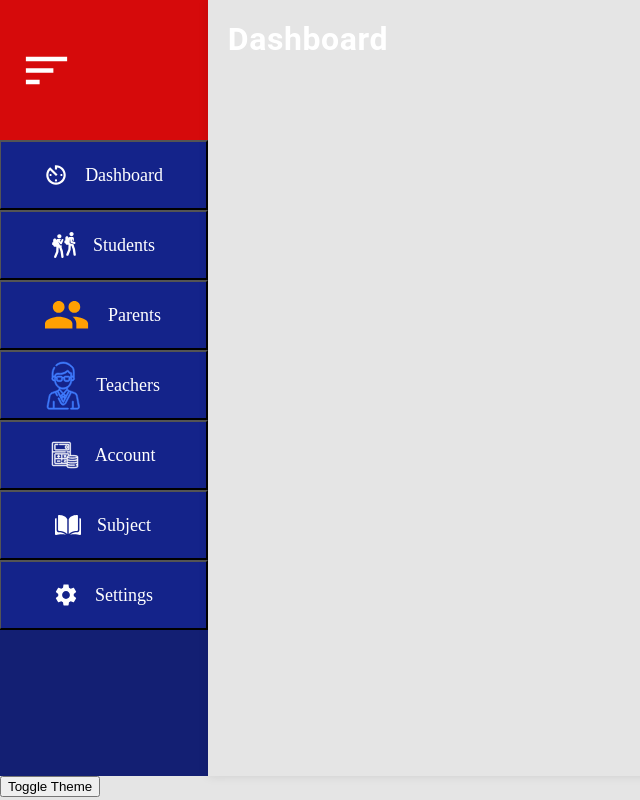
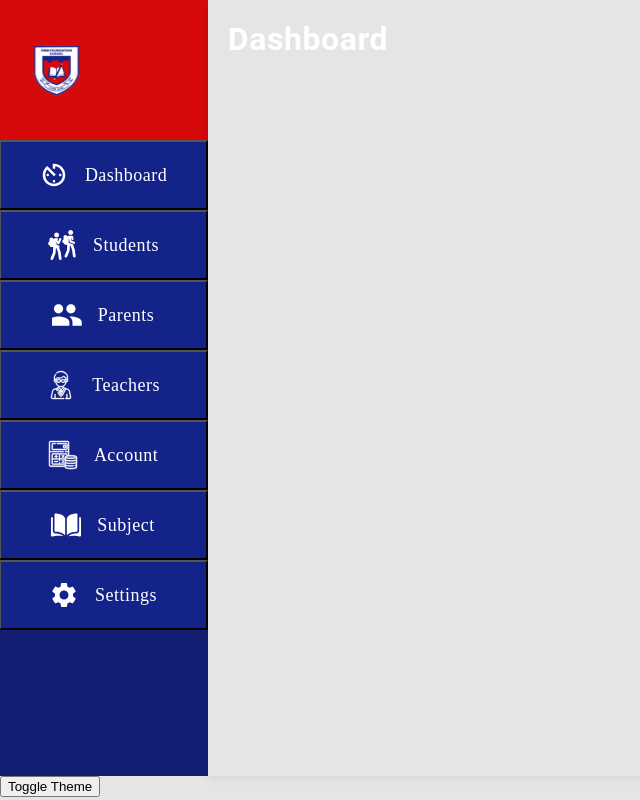
Before and after one commit to AF2B/SchoolSystemSTUP, a React (Vite) app: page /dashboard in a window 1280 px wide. Shown: the whole page, without its empty margins (0-640 px from the left). Built offline with nearby package versions, Linux system fonts and the light colour scheme.

Commit message:
SideNavBar base done

```diff
--- a/src/components/SideNavBarButton/style.ts
+++ b/src/components/SideNavBarButton/style.ts
@@ -5,6 +5,12 @@ export const SideNavBarButtonContainer = styled.div`
     flex-direction: row;
     align-items: center;
     /* padding: 0.5rem 0rem; */
+
+    @media screen and (max-width: 768px) {
+        flex-direction: column;
+        justify-content: center;
+        padding: 0 2px;
+    }
 `;
 
 export const SideNavBarButtonStyled = styled.button`
@@ -21,10 +27,21 @@ export const SideNavBarButtonStyled = styled.button`
         cursor: pointer;
         background-color: ${props => props.theme.primary2};
     }
+
+    @media screen and (max-width: 768px) {
+        width: 100%;
+    }
 `;
 
 export const SideNavBarButtonIcon = styled.img`
     margin-right: 1rem;
+    width: 30px;
+    height: 30px;
+
+    @media screen and (max-width: 768px) {
+        margin-right: 0;
+        margin-bottom: 0.5rem;
+    }
 `;
 
 export const SideNavBarButtonText = styled.p`
@@ -34,4 +51,10 @@ export const SideNavBarButtonText = styled.p`
     font-style: normal;
     font-weight: 400;
     line-height: normal;
+    letter-spacing: 0.5px;
+
+    @media screen and (max-width: 768px) {
+        font-size: 16px;
+        letter-spacing: 0.8px;
+    }
 `;
--- a/src/components/SideNavBarHeader/style.ts
+++ b/src/components/SideNavBarHeader/style.ts
@@ -7,18 +7,28 @@ export const SideNavBarHeaderContainer = styled.div<ISideNavBarHeaderContainerPr
     flex-direction: row;
     align-items: center;
     width: 100vw;
+    max-width: auto;
     height: 140px;
-    background-color: #D60A0B;
+    background-color: ${props => props.theme.bg3};
+
+    @media screen and (max-width: 768px){
+        flex-direction: column;
+    }
 `;
 
 export const SideNavBarHeaderLogo = styled.img`
-    margin-left: 20px;
+    margin-left: 30px;
     width: 55px;
     height: 55px;
     /* background-color: ${props => props.theme.bg}; */
 
     &:hover {
         cursor: pointer;
+    }
+
+    @media screen and (max-width: 768px) {
+        margin-left: 0;
+        margin-top: 10px;
     }
 `;
 
@@ -27,4 +37,9 @@ export const SideNavBarHeaderIcon = styled.img`
     height: 45px;
     margin-left: 150px;
     /* background-color: ${props => props.theme.bg}; */
+
+    @media screen and (max-width: 768px) {
+        margin-left: 0;
+        margin-top: 10px;
+    }
 `;
--- a/src/pages/dashboard/index.tsx
+++ b/src/pages/dashboard/index.tsx
@@ -1,16 +1,17 @@
 import React from "react";
 
+import AccountIcon from "../../assets/icons/account.svg";
+import DashboardIcon from "../../assets/icons/av_timer.svg";
+import Group from "../../assets/icons/group.svg";
+import Logo from "../../assets/icons/logo.svg";
+import SubjectIcon from "../../assets/icons/openbook.svg";
+import ParentsIcon from "../../assets/icons/parentssidenav.svg";
+import SettingsIcon from "../../assets/icons/settings.svg";
+import StudentsIcon from "../../assets/icons/students2.svg";
+import TeachersIcon from "../../assets/icons/teachersidenav.svg";
+import SideNavBarButton from "../../components/SideNavBarButton";
+import { SideNavBarHeaderContainer, SideNavBarHeaderIcon, SideNavBarHeaderLogo } from '../../components/SideNavBarHeader/style';
 import MainLayout from "../../layouts";
-import SideNavBarButton from "../../components/SideNavBarButton";
-import DashboardIcon from "../../assets/icons/av_timer.svg";
-import StudentsIcon from "../../assets/icons/students2.svg";
-import ParentsIcon from "../../assets/icons/parents.svg";
-import TeachersIcon from "../../assets/icons/teachers.svg";
-import AccountIcon from "../../assets/icons/account.svg";
-import SubjectIcon from "../../assets/icons/openbook.svg";
-import SettingsIcon from "../../assets/icons/settings.svg";
-import Logo from "../../assets/icons/group.svg";
-import { SideNavBarHeaderLogo, SideNavBarHeaderIcon, SideNavBarHeaderContainer } from '../../components/SideNavBarHeader/style';
 
 interface IDashboardProps {}
 
@@ -51,7 +52,7 @@ const Dashboard: React.FC<IDashboardProps> = () => {
             sideNavBarHeader={
                 <SideNavBarHeaderContainer>
                     <SideNavBarHeaderLogo src={Logo} />
-                    <SideNavBarHeaderIcon src={Logo} />
+                    <SideNavBarHeaderIcon src={Group} />
                 </SideNavBarHeaderContainer>
             }
             sideNavBarButton={
--- a/src/styles/theme.ts
+++ b/src/styles/theme.ts
@@ -7,6 +7,7 @@ export const lightTheme = {
   primary2: '#131F73',
   bg: '#E5E5E5',
   bg2: '#FFFFFF',
+  bg3: '#D60A0B'
 };
 
 export const darkTheme = {
@@ -18,4 +19,5 @@ export const darkTheme = {
   primary2: '#85c1e9',
   bg: '#2c3e50',
   bg2: '#34495e',
+  bg3: '#D60A0B'
 };
```
